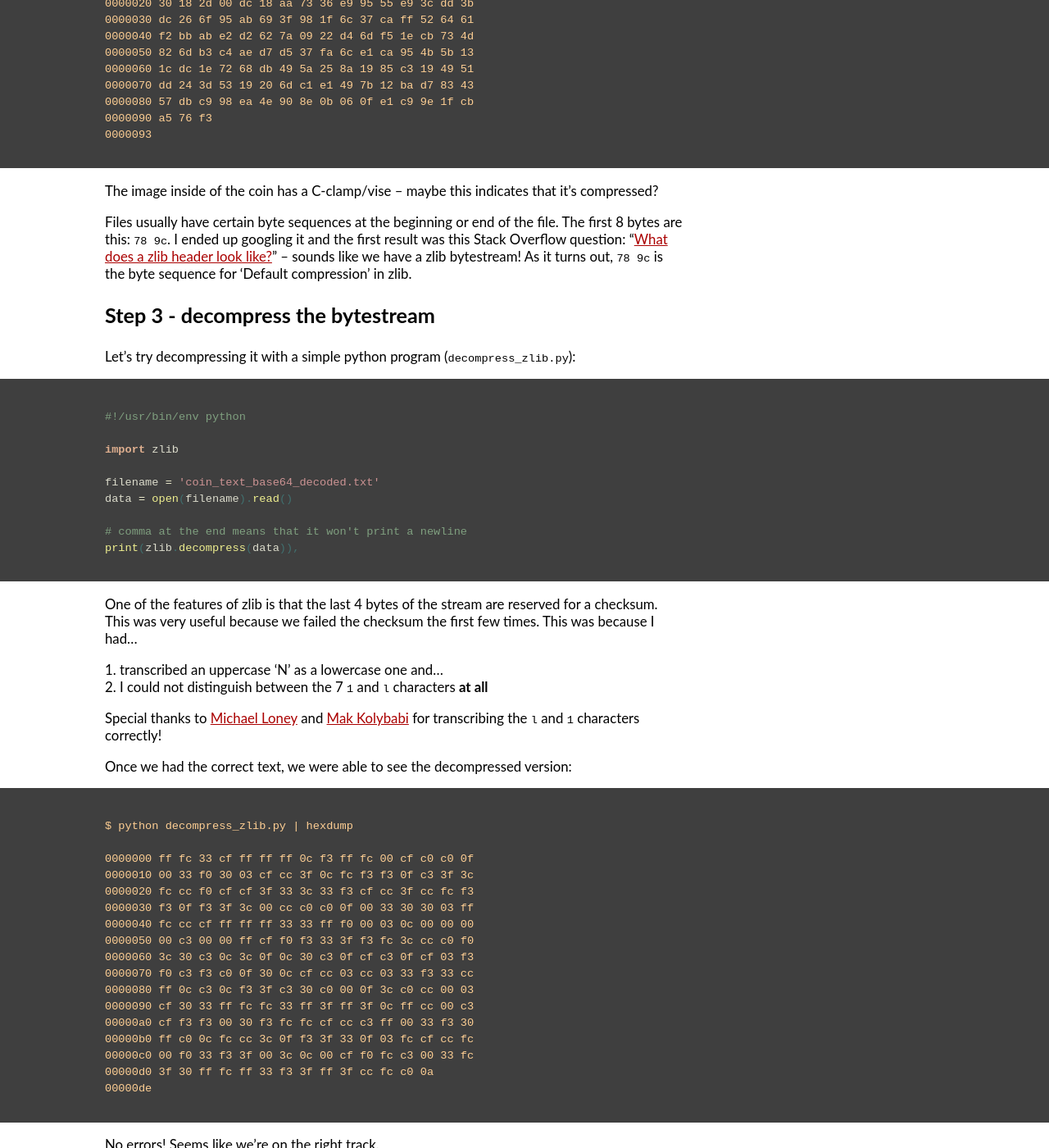
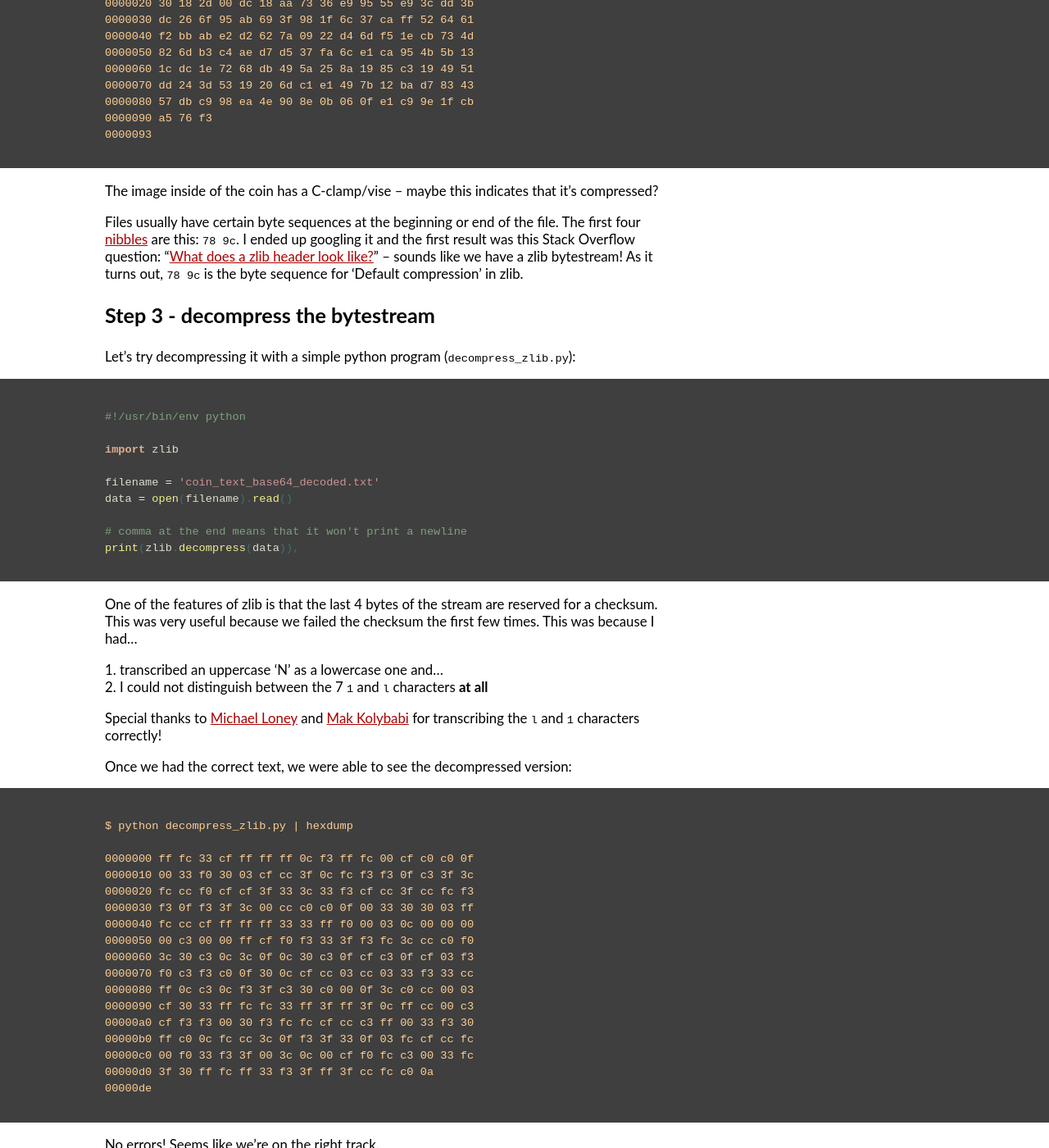
Before and after one commit to Nitrodist/markcampbell.me, a Jekyll site: the page built from _posts/2015-11-18-bsides-winnipeg-2015-coin-ctf.md, in a window 1280 px wide and 1400 px high, scrolled down 2162 px. Shown: the whole window at 82% size. Built offline with Jekyll 4.4.1, drawn with Linux system fonts in a browser that asks for light colours; Markdown is read by kramdown in place of the engine named in the settings; comment, search, counter and statistics services are not loaded; some of the changed text lies outside the part shown.

Commit message:
*Really* fix references to nibbles/bytes

```diff
--- a/_posts/2015-11-18-bsides-winnipeg-2015-coin-ctf.md
+++ b/_posts/2015-11-18-bsides-winnipeg-2015-coin-ctf.md
@@ -62,7 +62,7 @@ $ hexdump coin_text_base64_decoded.txt
 
 The image inside of the coin has a C-clamp/vise -- maybe this indicates that it's compressed?
 
-Files usually have certain byte sequences at the beginning or end of the file. The first 8 bytes are this: `78 9c`. I ended up googling it and the first result was this Stack Overflow question: "[What does a zlib header look like?](http://stackoverflow.com/questions/9050260/what-does-a-zlib-header-look-like)" -- sounds like we have a zlib bytestream! As it turns out, `78 9c` is the byte sequence for 'Default compression' in zlib.
+Files usually have certain byte sequences at the beginning or end of the file. The first four [nibbles](https://en.wikipedia.org/wiki/Nibble) are this: `78 9c`. I ended up googling it and the first result was this Stack Overflow question: "[What does a zlib header look like?](http://stackoverflow.com/questions/9050260/what-does-a-zlib-header-look-like)" -- sounds like we have a zlib bytestream! As it turns out, `78 9c` is the byte sequence for 'Default compression' in zlib.
 
 ## Step 3 - decompress the bytestream
 
@@ -113,7 +113,7 @@ No errors! Seems like we're on the right track.
 
 ## Step 4 - find the QR code
 
-Hmm... seems kind of weird that the text has only these 2-byte sequences in it: `F` `0` `3` `C`.
+Hmm... seems kind of weird that the text has only these nibbles in it: `F` `0` `3` `C`.
 
 Say that they translate to these sequences based on binary:
 
```
Also changed, not shown: other parts of _posts/2015-11-18-bsides-winnipeg-2015-coin-ctf.md (+2 -2 lines).
